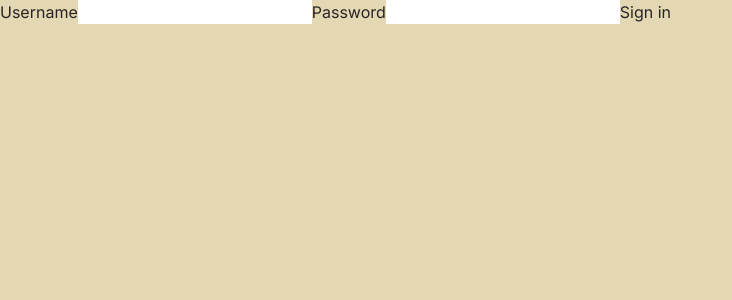
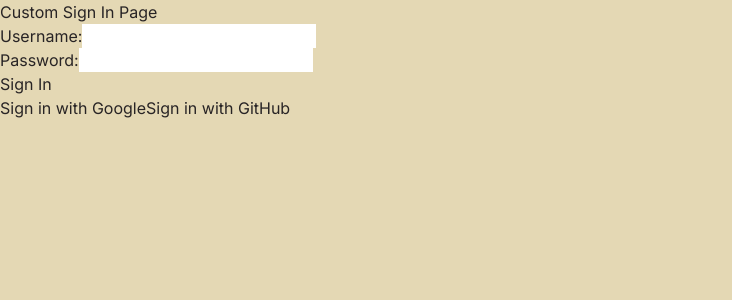
Before and after one commit to Prepsld/prowlinggryphonstudio, a Next.js app: page /projects/signin in a window 1280 px wide. Shown: the top 300 px of the page, without its empty margins (0-732 px from the left). Built offline with nearby package versions, Linux system fonts and the light colour scheme; no server answers.

Commit message:
testing custom signin page

```diff
--- a/app/api/auth/[...nextauth]/route.js
+++ b/app/api/auth/[...nextauth]/route.js
@@ -65,6 +65,9 @@ import CredentialsProvider from "next-auth/providers/credentials";
    session: {
      strategy: "jwt",
    },
+   pages: {
+     signIn: "/projects/signin", // specify the path to your custom sign-in page
+   },
  };
 const handler = NextAuth(authOptions);
 
--- a/app/projects/page.js
+++ b/app/projects/page.js
@@ -4,7 +4,6 @@ import React from "react";
 import Navigation from "../components/Navigation";
 import Blurb from "../components/Blurb";
 import Link from "next/link";
-
 
 export default function Projects() {
   return (
@@ -20,22 +19,49 @@ export default function Projects() {
 
         <section>
           <h2 className="text-2xl font-bold mb-2">School Projects</h2>
+
           <ul>
             <li>
-              <Link href="./projects/auth" className="btn btn-ghost text-xl">
-                Authorization and Authentication Test
-              </Link>
+              <div className="collapse bg-base-200">
+                <input type="checkbox" />
+                <div className="collapse-title text-xl font-medium">
+                  Authorization and Authentication Test
+                </div>
+                <div className="collapse-content">
+                  <p>
+                    This is my simple implementation of using nextAuth to create
+                    a sign in form.
+                  </p>
+                  <Link
+                    href="./projects/auth"
+                    className="btn btn-ghost text-xl"
+                  >
+                    Click here to test my sign in page!
+                  </Link>
+                </div>
+              </div>
             </li>
             <li>
-              <Link href="./projects/signup" className="btn btn-ghost text-xl">
-                Signup page (MongoDB test)
-              </Link>
+              <div className="collapse bg-base-200">
+                <input type="checkbox" />
+                <div className="collapse-title text-xl font-medium">
+                  Signup page (MongoDB test)
+                </div>
+                <div className="collapse-content">
+                  <p>
+                    Utilizing MongoDB, this is my simple implementation of a
+                    sign up form. Create a username and password to test it out!
+                  </p>
+                  <Link
+                    href="./projects/signup"
+                    className="btn btn-ghost text-xl"
+                  >
+                    Dont use your real password!
+                  </Link>
+                </div>
+              </div>
             </li>
-            <li>
-              <Link href="./projects/signin" className="btn btn-ghost text-xl">
-                Signin page (MongoDB test)
-                </Link>
-            </li>
+
             {/* Add more school projects as needed */}
           </ul>
         </section>
--- a/app/projects/signin/page.js
+++ b/app/projects/signin/page.js
@@ -1,20 +1,86 @@
-// pages/signin.js
-import { getSession } from "next-auth/react";
-//import Signin from "../../components/Signin";
-import Signin from "../../components/credentials"
+// pages/auth/signin.js
+"use client";
+
+import { useState } from "react";
+import { signIn } from "next-auth/react";
 
 export default function SignIn() {
-  const { data: session } = getSession();
+  const [credentials, setCredentials] = useState({
+    username: "",
+    password: "",
+  });
 
-  // If the user is already authenticated, redirect them
-  if (session) {
-    // Redirect logic here
-    // For example, you can use router.push('/dashboard') from 'next/router'
-  }
+  const handleChange = (e) => {
+    setCredentials({
+      ...credentials,
+      [e.target.name]: e.target.value,
+    });
+  };
+
+  const handleSignIn = async (e) => {
+    e.preventDefault();
+
+    try {
+      await signIn("credentials", {
+        username: credentials.username,
+        password: credentials.password,
+        callbackUrl: "http://localhost:3000/projects/auth"
+      });
+
+      // If the signIn is successful, you can redirect the user
+      // For example, Router.push('/dashboard');
+    } catch (error) {
+      console.error("Sign in failed:", error);
+      // Handle sign-in error, show a message to the user, etc.
+    }
+  };
 
   return (
     <div>
-      <Signin />
+      <h1>Custom Sign In Page</h1>
+      <form onSubmit={handleSignIn}>
+        <label>
+          Username:
+          <input
+            type="text"
+            name="username"
+            value={credentials.username}
+            onChange={handleChange}
+          />
+        </label>
+        <br />
+        <label>
+          Password:
+          <input
+            type="password"
+            name="password"
+            value={credentials.password}
+            onChange={handleChange}
+          />
+        </label>
+        <br />
+        <button type="submit">Sign In</button>
+      </form>
+      <button
+        onClick={() =>
+          signIn("google", {
+            callbackUrl: "http://localhost:3000/projects/auth",
+          })
+        }
+      >
+        Sign in with Google
+      </button>
+      <button
+        onClick={() =>
+          signIn("github", {
+            callbackUrl: "http://localhost:3000/projects/auth",
+          })
+        }
+      >
+        Sign in with GitHub
+      </button>
+      {/* Add your custom sign-in form or additional providers here */}
+      {/* Add your other sign-in buttons (e.g., Google, GitHub) here */}
     </div>
   );
 }
```
